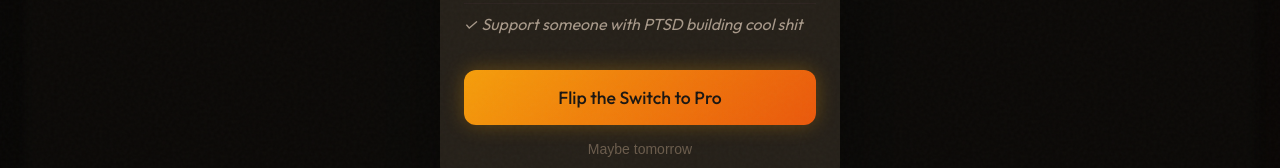
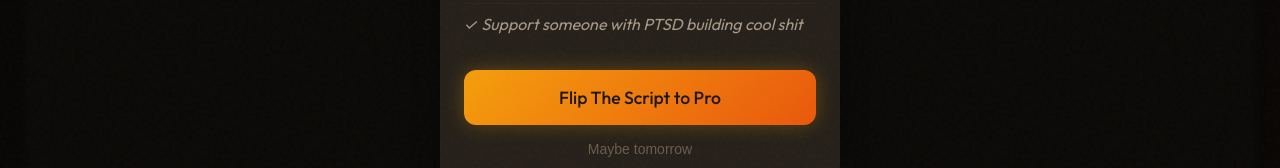
Before and after one commit to Joshbrooks237/Flip-The-Switch, a React (Vite) app: page / in a window 1280 px wide. Both pictures are taken after a click on the button "Go Pro". Shown: the part 518-686 px from the top of the page. Built offline with nearby package versions, Linux system fonts and the light colour scheme; a web font is replaced by a local one.

Commit message:
Fix Stripe checkout URLs and update button text

```diff
--- a/server.js
+++ b/server.js
@@ -75,8 +75,8 @@ app.post('/api/stripe/checkout', async (req, res) => {
         },
       ],
       mode: 'subscription',
-      success_url: `${req.headers.origin || 'https://flip-the-switch-production.up.railway.app'}/?success=true`,
-      cancel_url: `${req.headers.origin || 'https://flip-the-switch-production.up.railway.app'}/?canceled=true`,
+      success_url: `${req.headers.origin || 'https://flipthescript.app'}/?success=true`,
+      cancel_url: `${req.headers.origin || 'https://flipthescript.app'}/?canceled=true`,
     })
 
     res.json({ url: session.url })
--- a/src/App.jsx
+++ b/src/App.jsx
@@ -484,7 +484,7 @@ function App() {
             </ul>
 
             <button className="btn btn-primary btn-large" onClick={handleUpgrade}>
-              Flip the Switch to Pro
+              Flip The Script to Pro
             </button>
 
             <button className="btn-text" onClick={() => setShowPaywall(false)}>
```
